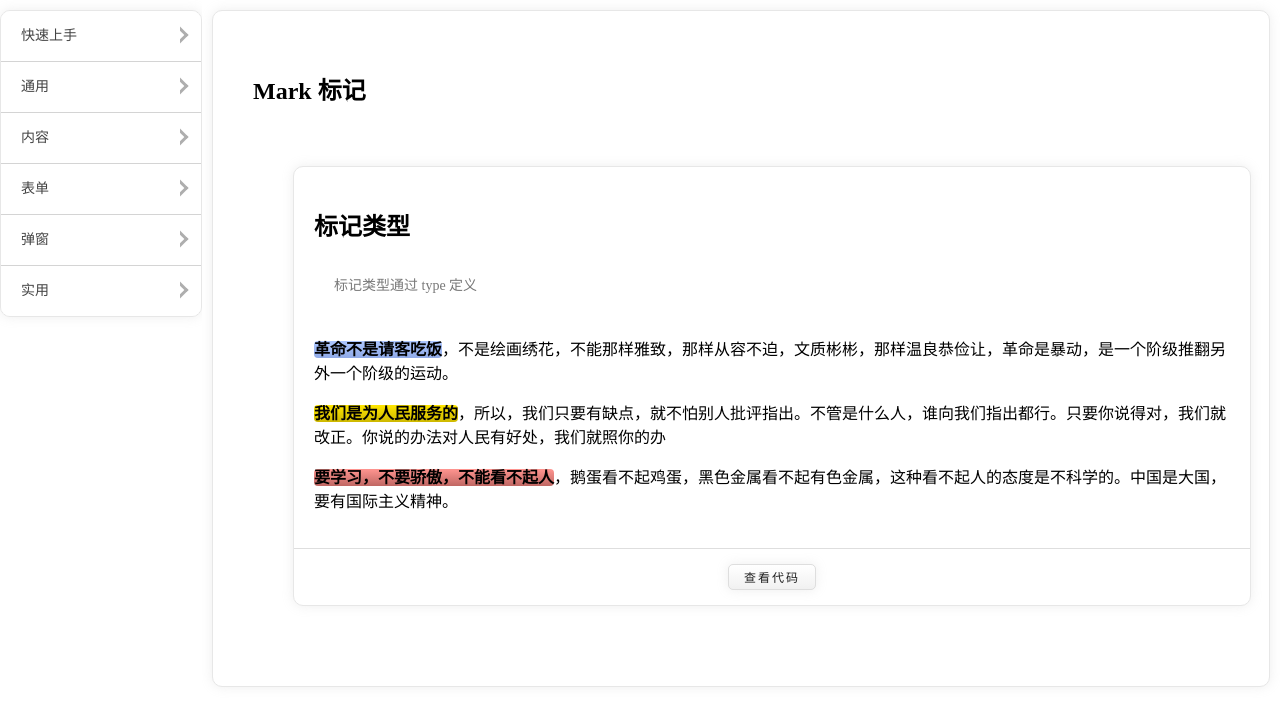
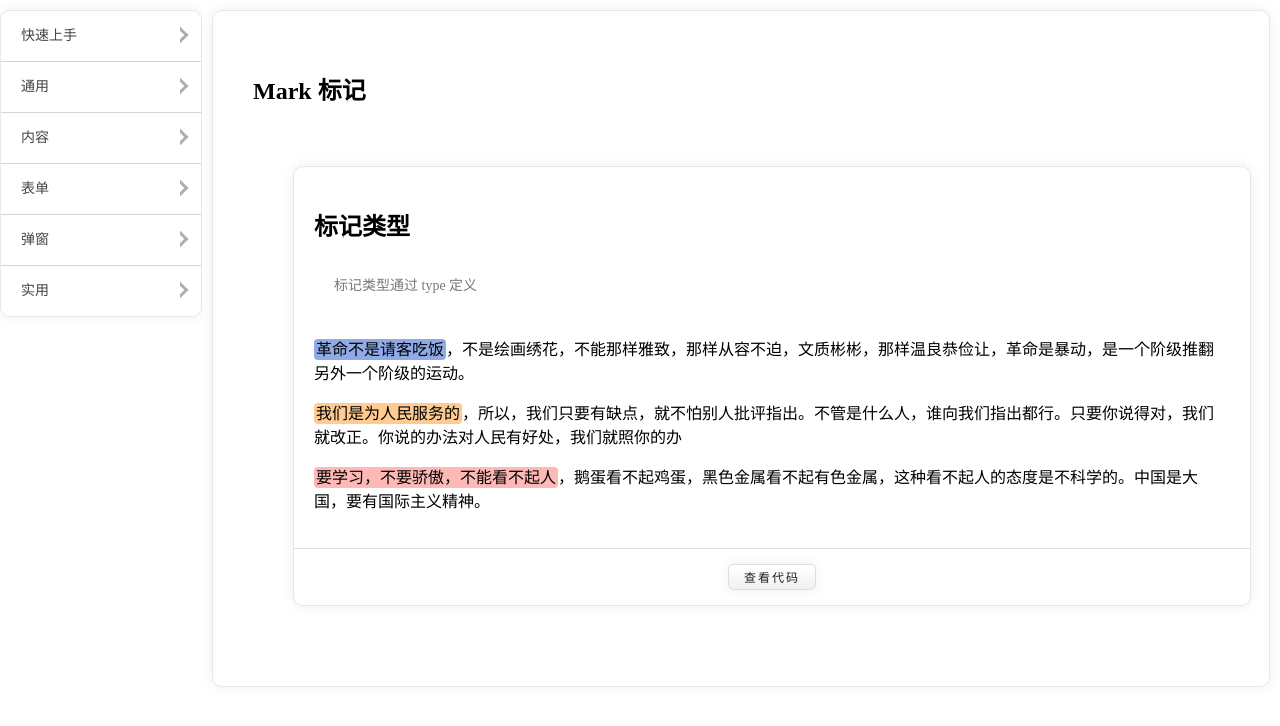
Before and after one commit to undefine4080/Wood-UI-React, a React (Vite) app: page /mark in a window 1280 px wide. Shown: the top 726 px of the page. Built offline with nearby package versions, Linux system fonts and the light colour scheme.

Commit message:
refact: Mark

```diff
--- a/src/components/Mark/Mark.tsx
+++ b/src/components/Mark/Mark.tsx
@@ -1,26 +1,26 @@
+import { ReactNode } from "react";
 import "./mark.less";
 
 interface propsMark {
   type?: "important" | "light" | "remind";
   link?: string; // 跳转链接的目标 url 地址
-  children?: any;
+  children?: ReactNode;
 }
 
+const CLS = "wdu-mark";
 function Mark(props: propsMark) {
-  const PREFIX = "wdu-mark";
   const { type = "important", link, children } = props;
-  const componentStyle = `${PREFIX} ${PREFIX}-${type}`;
+
+  const componentStyle = `${CLS} ${CLS}__${type}`;
 
   return (
-    <span className={componentStyle}>
-      {link && link.length > 0 ? (
-        <a href={link} target="_blank">
+    <mark className={componentStyle}>
+      {link ? (
+        <a href={link} target="_blank" rel="noopener noreferrer">
           {children}
         </a>
-      ) : (
-        children
-      )}
-    </span>
+      ) : children}
+    </mark>
   );
 }
 
--- a/src/components/Mark/mark.less
+++ b/src/components/Mark/mark.less
@@ -1,25 +1,25 @@
 @import (reference) "../../base/styles/main.less";
 
 .wdu-mark {
-    font-weight  : 700;
     border-radius: 4px;
-    color        : black;
+    color: black;
+    padding: 2px;
 
     & a {
         text-decoration: none;
-        cursor         : pointer;
-        color          : black;
+        cursor: pointer;
+        color: black;
+    }
+
+    &__important {
+        background-color: #90aae7;
+    }
+
+    &__light {
+        background-color: #ffcb90;
+    }
+
+    &__remind {
+        background-color: #feb9b6;
     }
 }
-
-.wdu-mark-important {
-    background-image: linear-gradient(#acc6ff, #90aae7);
-}
-
-.wdu-mark-light {
-    .wdu-bg-warn();
-}
-
-.wdu-mark-remind {
-    background-image: linear-gradient(#ff9590, #c06763);
-}
```
